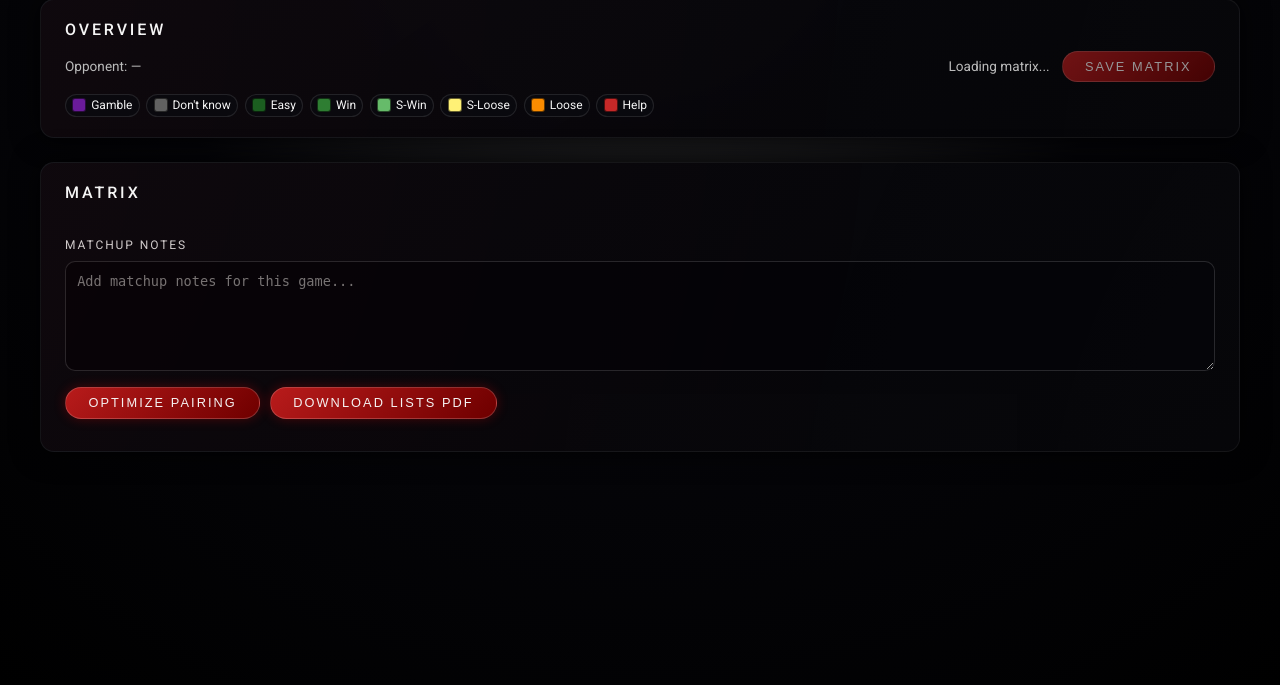
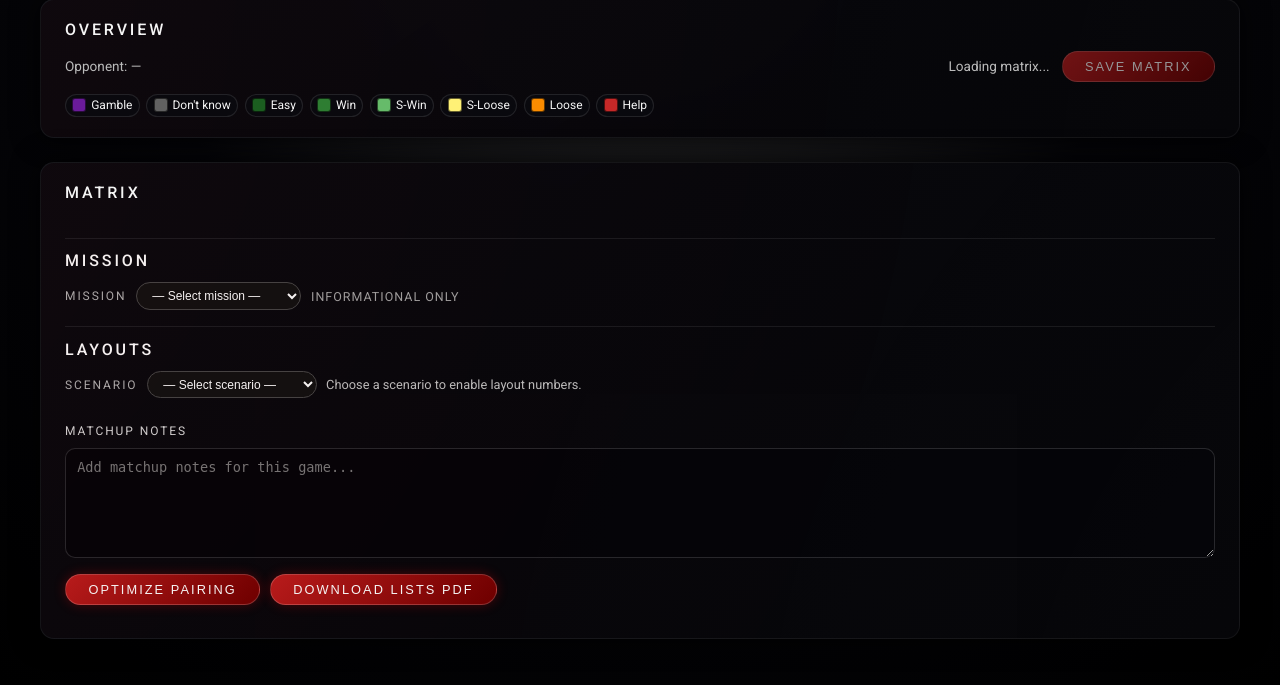
Before and after one commit to LeCastorFou/wh40k-pairing-engine, a Flask app: template templates/game_matrix.html in a window 1280 px wide. Shown: the part 115-800 px from the top of the page. Run offline with Flask 3, Linux system fonts and the light colour scheme; the template is opened without the code that fills it: most values are stand-ins (such as "Sample title", 1, 10 or a date in 2020); parts of the project's set-up code (start-up, migrations or seed data) failed here and were passed over.

Commit message:
add layout choice at matrice level, and scenario choice

```diff
--- a/static/js/game_matrix.js
+++ b/static/js/game_matrix.js
@@ -29,6 +29,10 @@
 let gRosterLocked = false;
 let gAllPlayers = [];
 let gComment = "";
+let gScenario = null;
+let gLayouts = {};
+let gPairings = [];
+let gLayoutsDirty = false;
 
 
 /* =========================
@@ -89,6 +93,12 @@
   setStatus("Changes not saved.", "unsaved");
 }
 
+function markLayoutsDirty() {
+  gLayoutsDirty = true;
+  document.getElementById("save-matrix-btn").disabled = false;
+  setStatus("Changes not saved.", "unsaved");
+}
+
 function setCommentUI(comment) {
   gComment = comment || "";
   const input = document.getElementById("matrix-comment-input");
@@ -108,6 +118,114 @@
   if (idx === -1) return "GAMBLE";
   const nextIdx = (idx + 1) % STATE_ORDER.length;
   return STATE_ORDER[nextIdx];
+}
+
+function ensure8Slots(pairingsFromServer) {
+  const byGameNo = {};
+  (pairingsFromServer || []).forEach(p => {
+    if (p && typeof p.game_no === "number") byGameNo[p.game_no] = p;
+  });
+
+  const slots = [];
+  for (let i = 1; i <= 8; i++) {
+    const existing = byGameNo[i];
+    if (existing) {
+      slots.push({
+        game_no: i,
+        player_id: (typeof existing.player_id === "number") ? existing.player_id : null,
+        army_index: (typeof existing.army_index === "number") ? existing.army_index : null,
+        layout_n: (typeof existing.layout_n === "number") ? existing.layout_n : null,
+        real_score: (typeof existing.real_score === "number") ? existing.real_score : null
+      });
+    } else {
+      slots.push({
+        game_no: i,
+        player_id: null,
+        army_index: null,
+        layout_n: null,
+        real_score: null
+      });
+    }
+  }
+  return slots;
+}
+
+function renderLayoutSlots() {
+  const container = document.getElementById("matrix-layout-slots");
+  const hint = document.getElementById("matrix-layout-hint");
+  if (!container) return;
+  container.innerHTML = "";
+
+  const layouts = gScenario ? (gLayouts[gScenario] || []) : [];
+  if (hint) {
+    if (!gScenario) hint.textContent = "Choose a scenario to enable layout numbers.";
+    else if (!layouts.length) hint.textContent = "No layouts found for this scenario.";
+    else hint.textContent = "Assign layout numbers to each game slot.";
+  }
+
+  for (let i = 1; i <= 8; i++) {
+    let slot = gPairings.find(p => p.game_no === i);
+    if (!slot) {
+      slot = { game_no: i, player_id: null, army_index: null, layout_n: null, real_score: null };
+      gPairings.push(slot);
+    }
+    const card = document.createElement("div");
+    card.className = "layout-card";
+
+    const label = document.createElement("label");
+    label.textContent = `Game #${i}`;
+    card.appendChild(label);
+
+    const select = document.createElement("select");
+    select.className = "layout-select";
+    select.disabled = !gScenario || !layouts.length;
+
+    const opt0 = document.createElement("option");
+    opt0.value = "";
+    opt0.textContent = "Layout #…";
+    select.appendChild(opt0);
+
+    if (gScenario && layouts.length) {
+      layouts.forEach(({ n }) => {
+        const opt = document.createElement("option");
+        opt.value = String(n);
+        opt.textContent = `#${n}`;
+        select.appendChild(opt);
+      });
+    }
+
+    if (typeof slot.layout_n === "number") {
+      select.value = String(slot.layout_n);
+    }
+
+    select.addEventListener("change", () => {
+      const v = select.value.trim();
+      const nextVal = v ? parseInt(v, 10) : null;
+
+      if (typeof nextVal === "number") {
+        const dup = gPairings.some(p => p.game_no !== i && p.layout_n === nextVal);
+        if (dup) {
+          alert("This layout number is already used. Choose another.");
+          select.value = "";
+          slot.layout_n = null;
+          markLayoutsDirty();
+          return;
+        }
+      }
+
+      slot.layout_n = nextVal;
+      markLayoutsDirty();
+    });
+
+    card.appendChild(select);
+    container.appendChild(card);
+  }
+}
+
+function renderLayoutsPanel() {
+  const scenarioSelect = document.getElementById("matrix-scenario-select");
+  if (scenarioSelect) scenarioSelect.value = gScenario || "";
+  renderLayoutSlots();
 }
 
 
@@ -344,7 +462,12 @@
   setStatus("Loading matrix...");
   document.getElementById("save-matrix-btn").disabled = true;
 
-  const res = await fetch(`/api/games/${window.GAME_ID}/matrix`);
+  const [res, resLayouts, resPairings] = await Promise.all([
+    fetch(`/api/games/${window.GAME_ID}/matrix`),
+    fetch("/api/layouts"),
+    fetch(`/api/games/${window.GAME_ID}/pairings`)
+  ]);
+
   if (!res.ok) {
     setStatus("Error loading matrix.", "error");
     throw new Error("Failed to load matrix");
@@ -353,6 +476,13 @@
   const data = await res.json();
   const game = data.game;
   setCommentUI(game?.comment || "");
+
+  gLayouts = resLayouts.ok ? await resLayouts.json() : {};
+  const pairingsData = resPairings.ok ? await resPairings.json() : { scenario: null, pairings: [] };
+  gScenario = pairingsData.scenario || null;
+  gPairings = ensure8Slots(pairingsData.pairings);
+  gLayoutsDirty = false;
+  renderLayoutsPanel();
 
   gRosterLocked = !!data.roster_locked;
   gAllPlayers = data.all_players || [];
@@ -389,11 +519,12 @@
 
   buildMatrixTable();
   gDirty = false;
+  gLayoutsDirty = false;
   setStatus("Matrix loaded. Click cells to cycle through states.");
 }
 
 async function saveMatrix() {
-  if (!gDirty) return;
+  if (!gDirty && !gLayoutsDirty) return;
 
   const btn = document.getElementById("save-matrix-btn");
   btn.disabled = true;
@@ -411,6 +542,10 @@
     };
   });
 
+  let matrixOk = true;
+  let layoutsOk = true;
+
+  if (gDirty) {
     try {
       const res = await fetch(`/api/games/${window.GAME_ID}/matrix`, {
         method: "POST",
@@ -424,16 +559,45 @@
         console.error(data);
         setStatus(data.error || "Error saving matrix.", "error");
         btn.disabled = false;
-      return;
-    }
-
+        matrixOk = false;
+      } else {
         gDirty = false;
         setCommentUI(gComment);
-    setStatus("Matrix saved. The data-vault is pleased.", "saved");
+      }
     } catch (err) {
       console.error(err);
       setStatus("Network or server error while saving.", "error");
       btn.disabled = false;
+      matrixOk = false;
+    }
+  }
+
+  if (gLayoutsDirty) {
+    try {
+      const res = await fetch(`/api/games/${window.GAME_ID}/pairings`, {
+        method: "POST",
+        headers: { "Content-Type": "application/json" },
+        body: JSON.stringify({ scenario: gScenario, pairings: gPairings })
+      });
+      const data = await res.json();
+      if (!res.ok) {
+        console.error(data);
+        setStatus(data.error || "Error saving layouts.", "error");
+        btn.disabled = false;
+        layoutsOk = false;
+      } else {
+        gLayoutsDirty = false;
+      }
+    } catch (err) {
+      console.error(err);
+      setStatus("Network or server error while saving layouts.", "error");
+      btn.disabled = false;
+      layoutsOk = false;
+    }
+  }
+
+  if (matrixOk && layoutsOk) {
+    setStatus("Changes saved. The data-vault is pleased.", "saved");
   }
 }
 
@@ -522,6 +686,33 @@
     });
   }
 
+  const scenarioSelect = document.getElementById("matrix-scenario-select");
+  if (scenarioSelect) {
+    scenarioSelect.addEventListener("change", () => {
+      const newScenario = scenarioSelect.value || null;
+
+      if (gScenario && newScenario && gScenario !== newScenario) {
+        const hasLayouts = gPairings.some(p => typeof p.layout_n === "number");
+        if (hasLayouts) {
+          const ok = confirm("Changing scenario will clear all selected layout numbers. Continue?");
+          if (!ok) {
+            scenarioSelect.value = gScenario;
+            return;
+          }
+        }
+        gPairings.forEach(p => { p.layout_n = null; });
+      }
+
+      if (!newScenario) {
+        gPairings.forEach(p => { p.layout_n = null; });
+      }
+
+      gScenario = newScenario;
+      renderLayoutSlots();
+      markLayoutsDirty();
+    });
+  }
+
   // OPTIMIZE
   const optBtn = document.getElementById("optimize-btn");
   if (optBtn) optBtn.addEventListener("click", optimizePairing);
--- a/templates/game_matrix.html
+++ b/templates/game_matrix.html
@@ -346,6 +346,70 @@
       color: #ddd;
       min-height: 40px;
     }
+
+    .layouts-panel {
+      margin-top: 1rem;
+      padding-top: 0.8rem;
+      border-top: 1px solid rgba(255,255,255,0.08);
+    }
+
+    .info-panel {
+      margin-top: 1rem;
+      padding-top: 0.8rem;
+      border-top: 1px solid rgba(255,255,255,0.08);
+    }
+
+    .layouts-controls {
+      display: flex;
+      gap: 0.6rem;
+      align-items: center;
+      flex-wrap: wrap;
+      margin-bottom: 0.6rem;
+    }
+
+    .layouts-hint {
+      font-size: 0.8rem;
+      color: #bbb;
+    }
+
+    .layouts-grid {
+      display: grid;
+      grid-template-columns: repeat(auto-fit, minmax(140px, 1fr));
+      gap: 0.5rem;
+    }
+
+    .layout-card {
+      border: 1px solid rgba(255,255,255,0.08);
+      border-radius: 10px;
+      padding: 0.5rem;
+      background: rgba(0,0,0,0.25);
+      display: flex;
+      flex-direction: column;
+      gap: 0.35rem;
+    }
+
+    .layout-card label {
+      font-size: 0.7rem;
+      text-transform: uppercase;
+      letter-spacing: 0.14em;
+      color: #aaa;
+    }
+
+    .layout-select {
+      background: #111;
+      border: 1px solid #444;
+      border-radius: 999px;
+      color: #f5f5f5;
+      padding: 0.3rem 0.7rem;
+      font-size: 0.75rem;
+    }
+
+    .info-hint {
+      font-size: 0.78rem;
+      color: #9e9e9e;
+      letter-spacing: 0.08em;
+      text-transform: uppercase;
+    }
   </style>
 </head>
 <body>
@@ -415,6 +479,54 @@
         </div>
       </div>
 
+      <div class="info-panel">
+        <h2>Mission</h2>
+        <div class="layouts-controls">
+          <label style="font-size:0.75rem; text-transform:uppercase; letter-spacing:0.16em; color:#aaa;">
+            Mission
+          </label>
+          <select id="matrix-mission-select" class="layout-select">
+            <option value="">— Select mission —</option>
+            <option value="LINCHPIN">Linchpin</option>
+            <option value="SCORCHED_EARTH">Scorched Earth</option>
+            <option value="TAKE_AND_HOLD">Take and Hold</option>
+            <option value="TERRAFORM">Terraform</option>
+            <option value="HIDDEN_SUPPLIES">Hidden Supplies</option>
+            <option value="PURGE_THE_FOE">Purge the Foe</option>
+            <option value="SUPPLY_DROP">Supply Drop</option>
+            <option value="THE_RITUAL">The Ritual</option>
+            <option value="UNEXPLODED_ORDNANCE">Unexploded Ordnance</option>
+            <option value="BURDEN_OF_TRUST">Burden of Trust</option>
+          </select>
+          <span class="info-hint">Informational only</span>
+        </div>
+      </div>
+
+      <div class="layouts-panel">
+        <h2>Layouts</h2>
+
+        <div class="layouts-controls">
+          <label style="font-size:0.75rem; text-transform:uppercase; letter-spacing:0.16em; color:#aaa;">
+            Scenario
+          </label>
+          <select id="matrix-scenario-select" class="layout-select">
+            <option value="">— Select scenario —</option>
+            <option value="HAMMER_ANVIL">Hammer and Anvil</option>
+            <option value="SEEK_DESTROY">Seek and Destroy</option>
+            <option value="CRUCIBLE_BATTLE">Crucible Battle</option>
+            <option value="TIPPING_POINTS">Tipping Points</option>
+            <option value="DAWN_OF_WAR">Dawn of War</option>
+            <option value="SWEEPING_ENGAGEMENT">Sweeping Engagement</option>
+          </select>
+
+          <span id="matrix-layout-hint" class="layouts-hint">
+            Choose a scenario to enable layout numbers.
+          </span>
+        </div>
+
+        <div id="matrix-layout-slots" class="layouts-grid"></div>
+      </div>
+
       <div class="notes-block">
         <div class="notes-label">Matchup notes</div>
         <textarea id="matrix-comment-input" class="notes-input" placeholder="Add matchup notes for this game..."></textarea>
```
Lines whose indentation alone changed are shown as unchanged.
